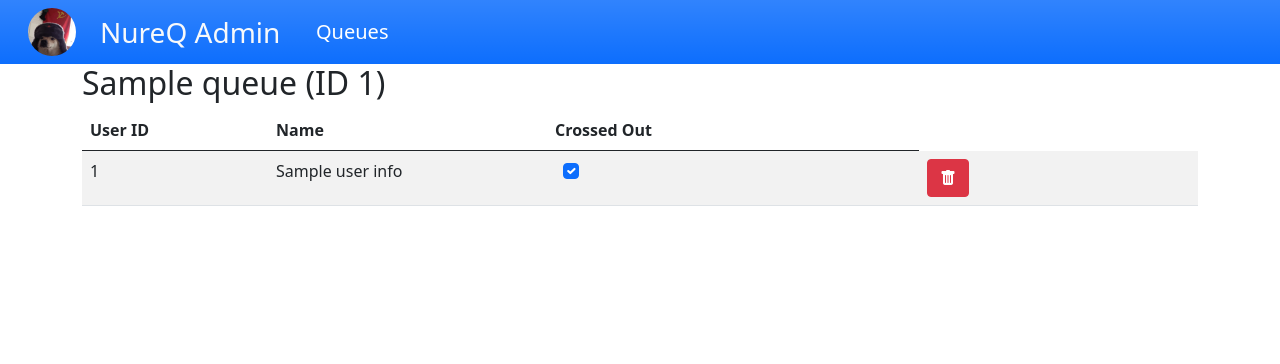
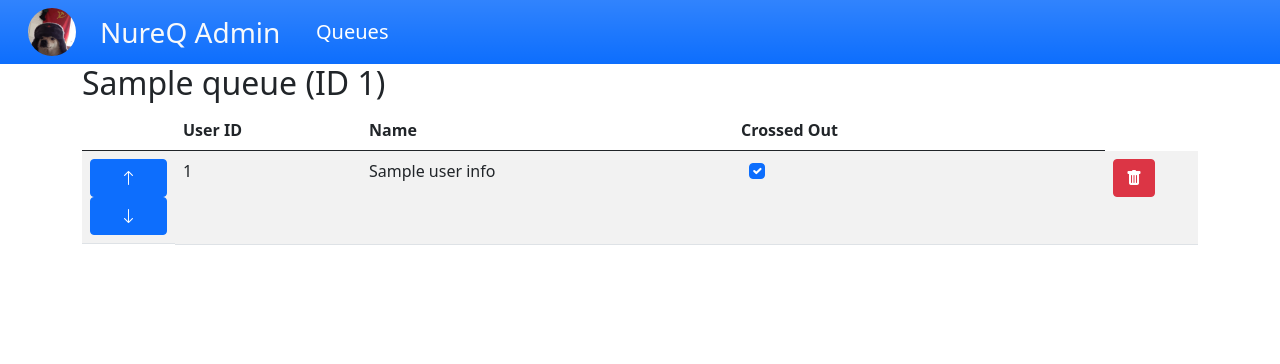
Before and after one commit to TiredOfThisAll/NureQ_bot, a Flask app: template src/web/templates/edit_queue.html in a window 1280 px wide. Shown: the top 364 px of the page. Run offline with Flask 2, Linux system fonts and the light colour scheme; the template is opened without the code that fills it: most values are stand-ins (such as "Sample title", 1, 10 or a date in 2020); some libraries are stand-ins or nearby versions.

Commit message:
edit queue html

```diff
--- a/src/web/templates/edit_queue.html
+++ b/src/web/templates/edit_queue.html
@@ -4,6 +4,7 @@
     <table class="table table-striped">
         <thead>
             <tr>
+                <th></th>
                 <th class="col-2">
                     User ID
                 </th>
@@ -18,8 +19,16 @@
         <tbody>
             {% for queue_member in queue_members %}
                 <tr>
+                    <td class="d-flex flex-column">
+                        {% if queue_member.position != 0 %}
+                            <i class="bi bi-arrow-up btn btn-primary" onclick="pullUpQueueMember()"></i>
+                        {% endif %}
+                        {% if queue_member.position != queue_members|length - 1 %}
+                            <i class="bi bi-arrow-down btn btn-primary" onclick="pullUpQueueMember()"></i>
+                        {% endif %}
+                    </td>
                     <td>{{ queue_member.id }}</td>
-                    <td>{{ queue_member.user_info.get_formatted_name()|e }}</td>
+                    <td class="col-4">{{ queue_member.user_info.get_formatted_name()|e }}</td>
                     <td><input class="form-check-input ms-2" type="checkbox" {{ queue_member.crossed and "checked" }} onclick="setMemberCrossedOut({{ queue.id }}, {{ queue_member.user_id }}, {{ (not queue_member.crossed)|int }})"></td>
                     <td>
                         <i class="bi bi-trash-fill btn btn-danger" onclick='deleteMember({{ queue.id }}, {{ queue.name|tojson }}, {{ queue_member.user_info.get_formatted_name()|tojson }}, {{ queue_member.user_id }})'></i>
```
